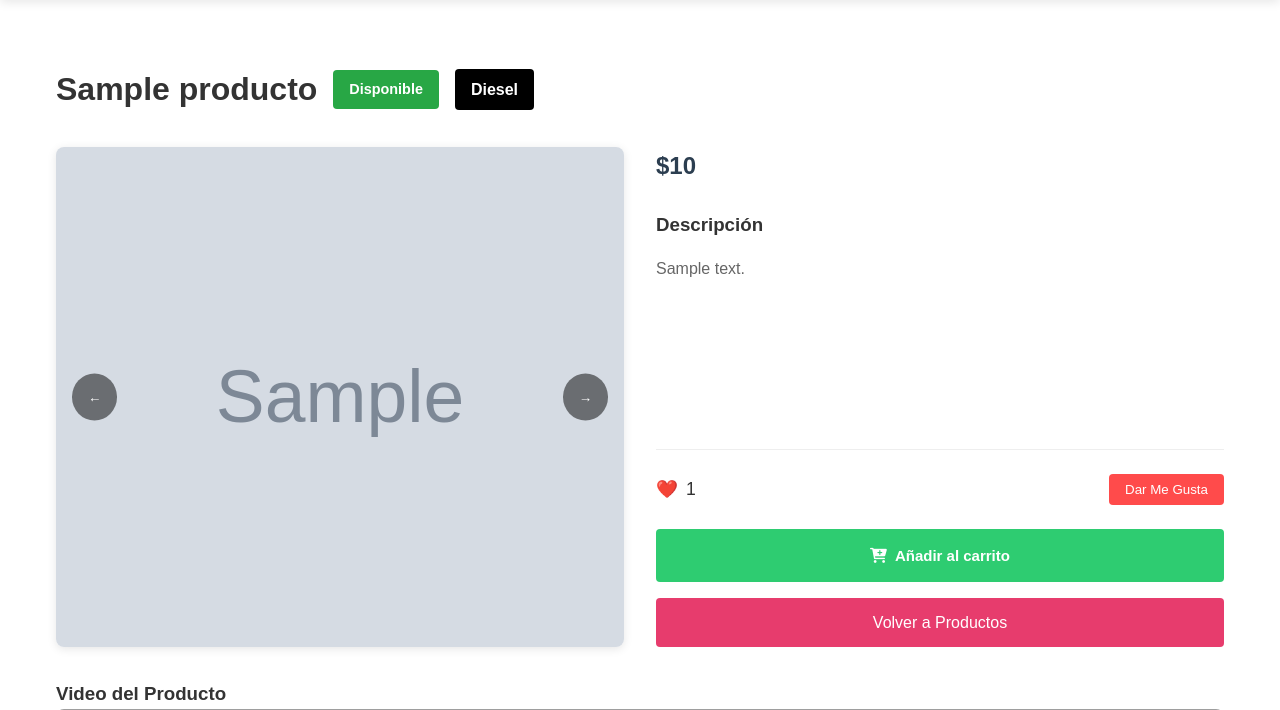
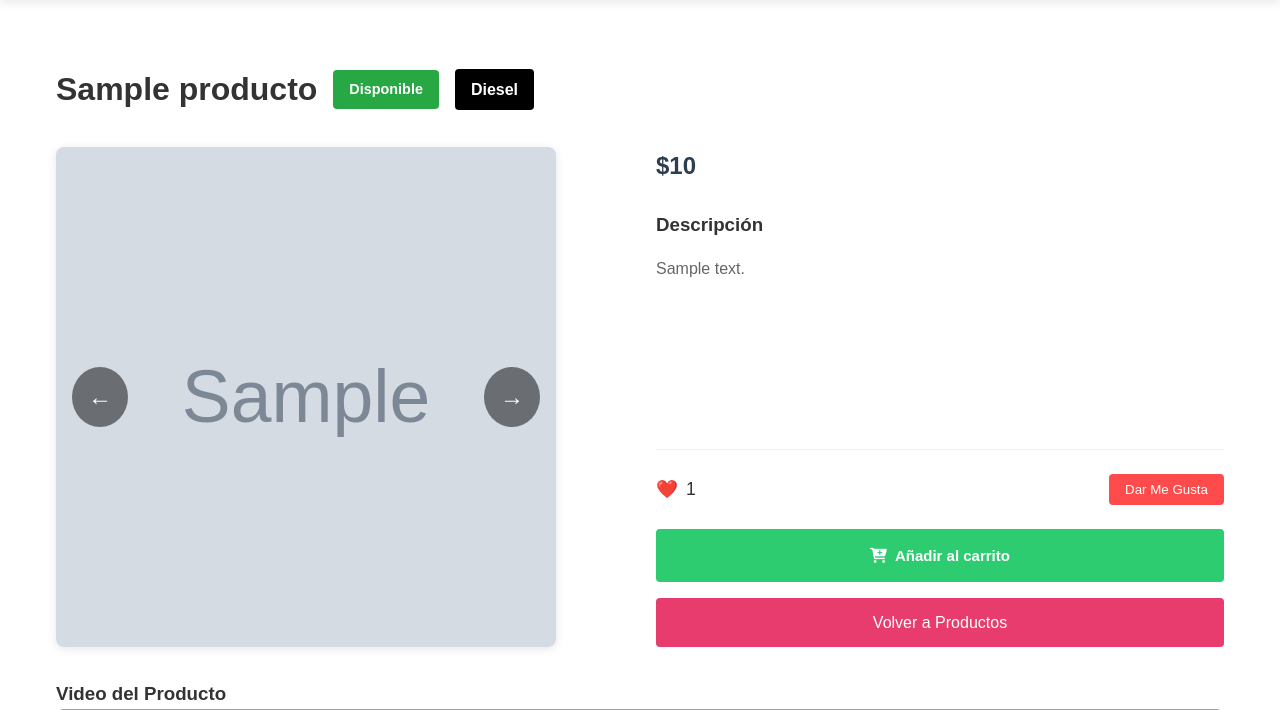
Before and after one commit to FraMqueli/brilift, a Django app: page /producto/1/ in a window 1280 px wide. Shown: the part 80-790 px from the top of the page. Run offline with Django 5.2, Linux system fonts and the light colour scheme; tables that the repository leaves empty hold one stand-in row (values such as "Sample post"); grey boxes marked "Sample" are stand-in pictures; grey boxes are pictures that could not be loaded.

Commit message:
carrusel detalles

```diff
--- a/brilif_djg/inicio/templates/inicio/producto_detail.html
+++ b/brilif_djg/inicio/templates/inicio/producto_detail.html
@@ -32,9 +32,9 @@
             <!-- Carrusel de imágenes -->
             <div class="product-carousel">
                 <div class="carousel-items">
-                    {% if producto.imagen_1 %}
-                        <img src="{{ producto.imagen_1.url }}" alt="{{ producto.nombre }}">
-                    {% endif %}
+                    {% for imagen in imagenes %}
+                        <img class="carousel-image {% if forloop.first %}active{% endif %}" src="{{ imagen }}" alt="{{ producto.nombre }}">
+                    {% endfor %}
                 </div>
                 <button class="carousel-prev">←</button>
                 <button class="carousel-next">→</button>
@@ -303,6 +303,57 @@
             width: 100%;
         }
     }
+
+
+    .product-carousel {
+        position: relative;
+        width: 100%;
+        max-width: 500px;
+        overflow: hidden;
+        display: flex;
+        align-items: center;
+    }
+
+    .carousel-items {
+        display: flex;
+        width: 100%;
+    }
+
+    .carousel-image {
+        display: none;
+        width: 100%;
+        transition: opacity 0.5s ease-in-out;
+    }
+
+    .carousel-image.active {
+        display: block;
+    }
+
+    .carousel-prev, .carousel-next {
+        position: absolute;
+        top: 50%;
+        transform: translateY(-50%);
+        background: rgba(0, 0, 0, 0.5);
+        color: white;
+        border: none;
+        cursor: pointer;
+        padding: 10px;
+        font-size: 1.5rem;
+        z-index: 10;
+    }
+
+    .carousel-prev {
+        left: 10px;
+    }
+
+    .carousel-next {
+        right: 10px;
+    }
+
+    .carousel-prev:hover, .carousel-next:hover {
+        background: rgba(0, 0, 0, 0.8);
+    }
+
 </style>
 
 <!-- JavaScript para manejar los Likes -->
@@ -367,6 +418,33 @@
     });
 });
 
+
+document.addEventListener("DOMContentLoaded", function() {
+    const images = document.querySelectorAll(".carousel-image");
+    const prevButton = document.querySelector(".carousel-prev");
+    const nextButton = document.querySelector(".carousel-next");
+    let currentIndex = 0;
+
+    function updateCarousel() {
+        images.forEach((img, index) => {
+            img.classList.toggle("active", index === currentIndex);
+        });
+    }
+
+    nextButton.addEventListener("click", function() {
+        currentIndex = (currentIndex + 1) % images.length;
+        updateCarousel();
+    });
+
+    prevButton.addEventListener("click", function() {
+        currentIndex = (currentIndex - 1 + images.length) % images.length;
+        updateCarousel();
+    });
+
+    updateCarousel();
+});
+
+
 </script>
 
 {% endblock %}
--- a/brilif_djg/inicio/views.py
+++ b/brilif_djg/inicio/views.py
@@ -72,7 +72,6 @@ def contacto(request):
 
 
 # views.py
-
 def producto_detail(request, producto_id):
     producto = get_object_or_404(Producto, id=producto_id)
 
@@ -86,6 +85,14 @@ def producto_detail(request, producto_id):
             if equipo_relacionado and hasattr(equipo_relacionado, 'combustible'):
                 combustible = equipo_relacionado.combustible
 
+    # Recopilar imágenes disponibles
+    imagenes = []
+    for i in range(1, 5):  # Asumiendo que tienes hasta 4 imágenes (imagen_1 a imagen_4)
+        imagen_attr = f'imagen_{i}'
+        imagen = getattr(producto, imagen_attr, None)
+        if imagen:  # Verificar si la imagen existe
+            imagenes.append(imagen.url)
+
     # Manejo de cookies para los likes
     user_cookie = request.COOKIES.get('user_cookie', None)
     if not user_cookie:
@@ -93,7 +100,8 @@ def producto_detail(request, producto_id):
 
     response = render(request, 'inicio/producto_detail.html', {
         'producto': producto,
-        'combustible': combustible
+        'combustible': combustible,
+        'imagenes': imagenes  # Pasamos la lista de imágenes
     })
     response.set_cookie('user_cookie', user_cookie, max_age=60*60*24*365)
 
@@ -111,11 +119,6 @@ def producto_detail(request, producto_id):
 
         return JsonResponse({'success': True, 'likes_count': producto.cantidad_me_gusta})
 
-    context = {
-        'producto': producto,
-        'producto_liked': producto_liked,
-        'combustible': combustible
-    }
     return response
 
 
```
